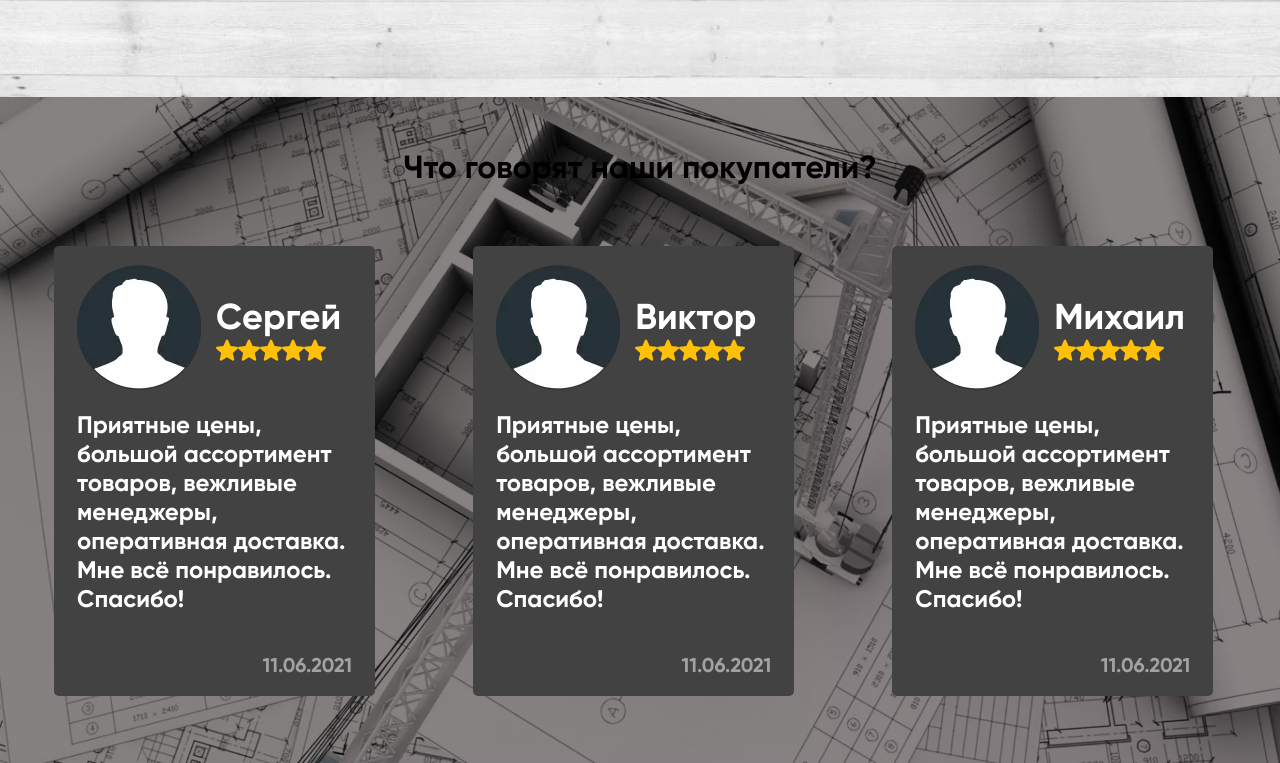
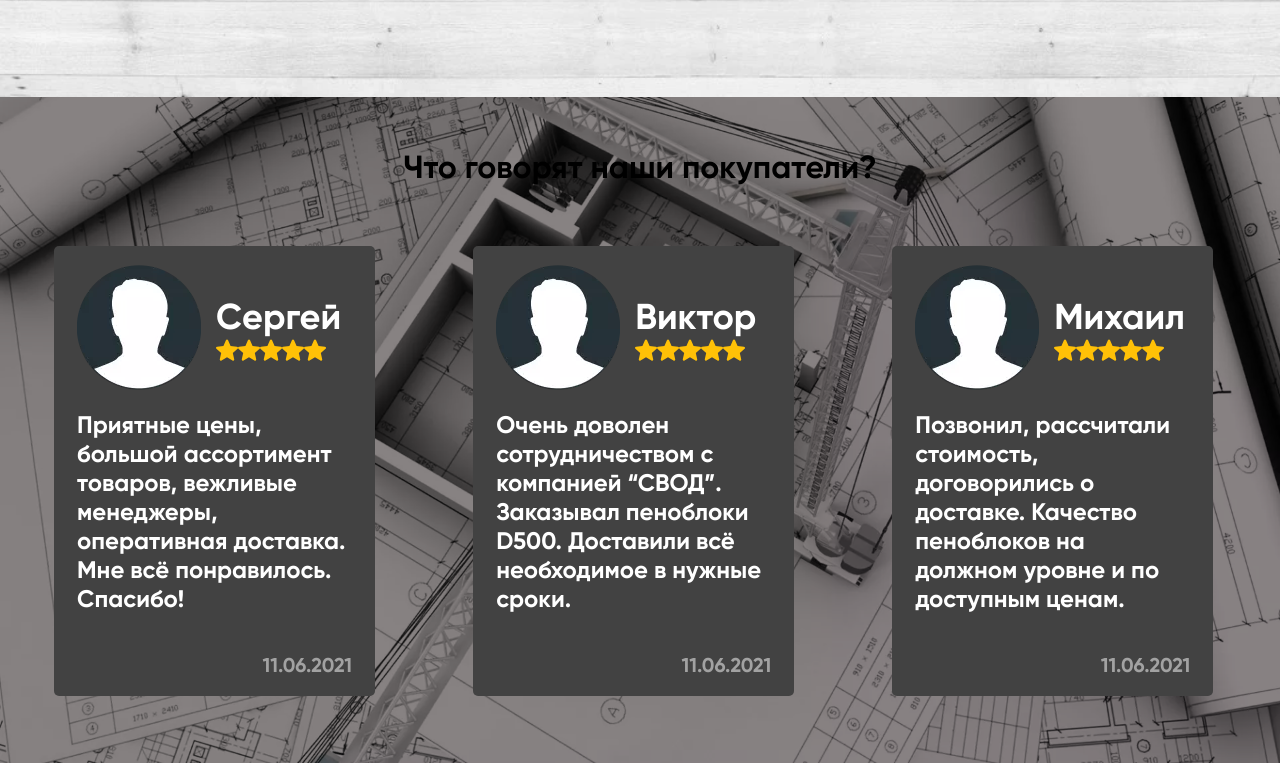
Before and after one commit to matsubVs/penobloki, a website built with webpack: page index.html in a window 1280 px wide. Shown: the part 1171-1934 px from the top of the page. Built offline with nearby package versions, Linux system fonts and the light colour scheme.

Commit message:
fix(review): replace text

```diff
--- a/index.html
+++ b/index.html
@@ -161,9 +161,8 @@
                                 </div>
                             </div>
                         </div>
-                        <p class="review__text">Приятные цены, большой ассортимент товаров, вежливые менеджеры, оперативная доставка.
-                            Мне всё понравилось.
-                            Спасибо!</p>
+                        <p class="review__text">Очень доволен сотрудничеством
+                            с компанией “СВОД”. Заказывал пеноблоки D500. Доставили всё необходимое в нужные сроки. </p>
                         <p class="review__date">11.06.2021</p>
                     </div>
                 </div>
@@ -192,9 +191,7 @@
                                 </div>
                             </div>
                         </div>
-                        <p class="review__text">Приятные цены, большой ассортимент товаров, вежливые менеджеры, оперативная доставка.
-                            Мне всё понравилось.
-                            Спасибо!</p>
+                        <p class="review__text">Позвонил, рассчитали стоимость, договорились о доставке. Качество пеноблоков на должном уровне и по доступным ценам. </p>
                         <p class="review__date">11.06.2021</p>
                     </div>
                 </div>
```
